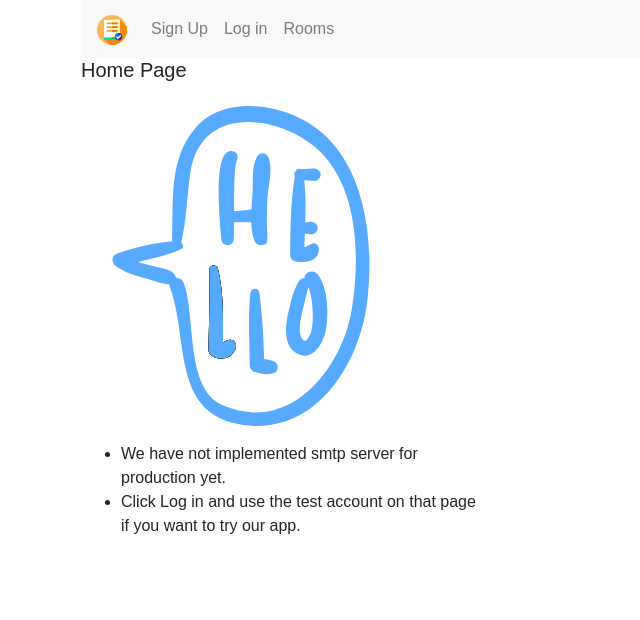
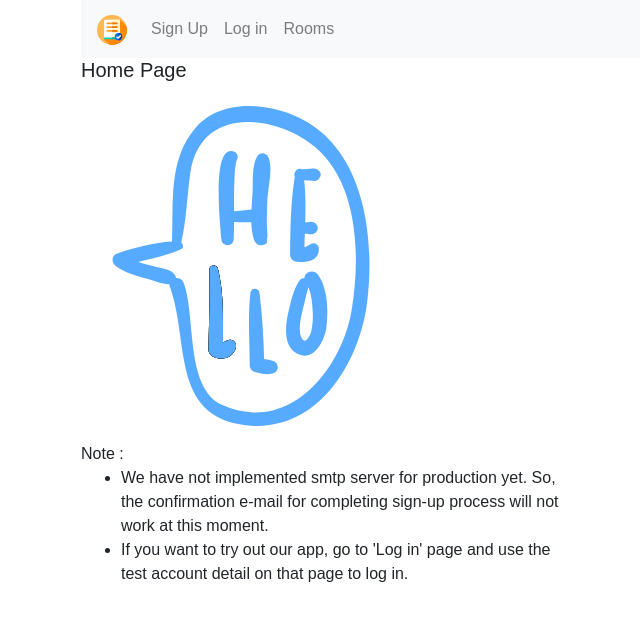
Before and after one commit to pobch/mkcore_frontend, a React (Create React App) app: page / in a window 1280 px wide. Shown: the top 620 px of the page, without its empty margins (4-644 px from the left). Built offline with nearby package versions, Linux system fonts and the light colour scheme; what react-widgets-moment would draw is missing.

Commit message:
edit info on Home page

```diff
--- a/src/components/home.js
+++ b/src/components/home.js
@@ -9,10 +9,15 @@ export default class Home extends Component {
       <div>
         <h5>Home Page</h5>
         <img src={helloSvg} className="rounded img-fluid my-3" alt="Image" style={{width: '20rem'}}/>
-        <ul style={{maxWidth: '25rem'}}>
-          <li>We have not implemented smtp server for production yet.</li>
-          <li>Click Log in and use the test account on that page if you want to try our app.</li>
-        </ul>
+        <div>
+          Note :
+          <ul style={{maxWidth: '30rem'}}>
+            <li>We have not implemented smtp server for production yet.
+              So, the confirmation e-mail for completing sign-up process will not work at this moment.</li>
+            <li>If you want to try out our app, go to 'Log in' page and use
+              the test account detail on that page to log in.</li>
+          </ul>
+        </div>
       </div>
     )
   }
--- a/src/containers/login.js
+++ b/src/containers/login.js
@@ -39,7 +39,7 @@ class LogIn extends Component {
     return (
       <div>
         <h5 className="text-xs-left" >Log in page</h5>
-        <h6>Testing Account</h6>
+        <h6>Test Account :-</h6>
         <h6><i>E-mail: test@pob.com</i></h6>
         <h6><i>Password: guestpass123</i></h6>
 
```
